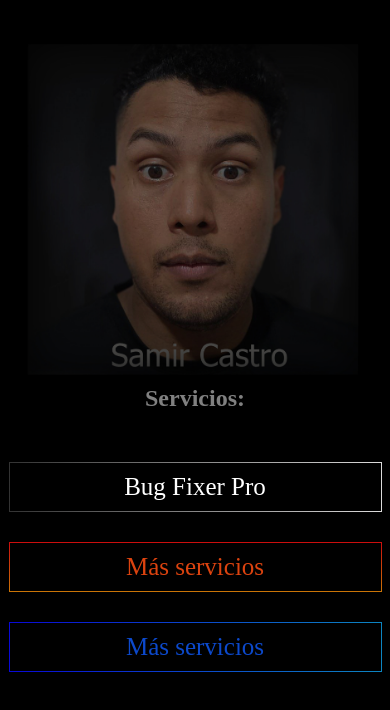
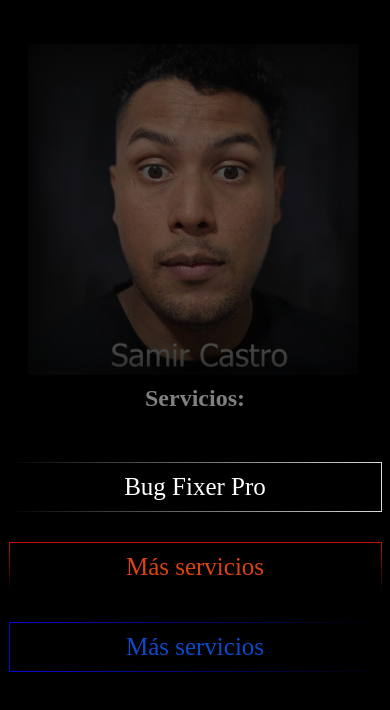
Before and after one commit to spread23/samir-castro, a React (Vite) app: page / in a window 390 px wide. Shown: the top 710 px of the page. Built offline with nearby package versions, Linux system fonts and the light colour scheme.

Commit message:
adding color to landing buttons

```diff
--- a/src/app.css
+++ b/src/app.css
@@ -43,7 +43,7 @@ body {
     background-color: transparent;
     color: white;
     border: 1px solid gray;
-    border-image: linear-gradient(to left, rgb(220, 219, 219), rgb(50, 50, 50)) 1;
+    border-image: linear-gradient(to left, rgb(220, 219, 219), black) 1;
     text-decoration: none;
 
     font-size: 30px;
@@ -59,7 +59,7 @@ body {
     background-color: transparent;
     color: rgb(220, 67, 15);
     border: 1px solid gray;
-    border-image: linear-gradient(to bottom, rgb(204, 13, 13), rgb(202, 117, 6)) 1;
+    border-image: linear-gradient(to bottom, rgb(204, 13, 13), black) 1;
     text-decoration: none;
 
     font-size: 30px;
@@ -75,7 +75,7 @@ body {
     background-color: transparent;
     color: rgb(12, 73, 204);
     border: 1px solid gray;
-    border-image: linear-gradient(to right, rgb(9, 9, 215), rgb(12, 133, 193)) 1;
+    border-image: linear-gradient(to right, rgb(9, 9, 215), black) 1;
     text-decoration: none;
 
     font-size: 30px;
@@ -86,6 +86,16 @@ body {
 }
 
 .btn-description:hover {
+    transform: scale(0.9);
+    transition: 0.4s all;
+}
+
+.btn-description-two:hover {
+    transform: scale(0.9);
+    transition: 0.4s all;
+}
+
+.btn-description-three:hover {
     transform: scale(0.9);
     transition: 0.4s all;
 }
@@ -115,7 +125,7 @@ body {
         background-color: transparent;
         color: white;
         border: 1px solid gray;
-        border-image: linear-gradient(to left, rgb(220, 219, 219), rgb(50, 50, 50)) 1;
+        border-image: linear-gradient(to left, rgb(220, 219, 219), black) 1;
         text-decoration: none;
 
         font-size: 25px;
@@ -129,7 +139,7 @@ body {
         background-color: transparent;
         color: rgb(220, 67, 15);
         border: 1px solid gray;
-        border-image: linear-gradient(to bottom, rgb(204, 13, 13), rgb(202, 117, 6)) 1;
+        border-image: linear-gradient(to bottom, rgb(204, 13, 13), black) 1;
         text-decoration: none;
 
         font-size: 25px;
@@ -143,7 +153,7 @@ body {
         background-color: transparent;
         color: rgb(12, 73, 204);
         border: 1px solid gray;
-        border-image: linear-gradient(to right, rgb(9, 9, 215), rgb(12, 133, 193)) 1;
+        border-image: linear-gradient(to right, rgb(9, 9, 215), black) 1;
         text-decoration: none;
 
         font-size: 25px;
```
